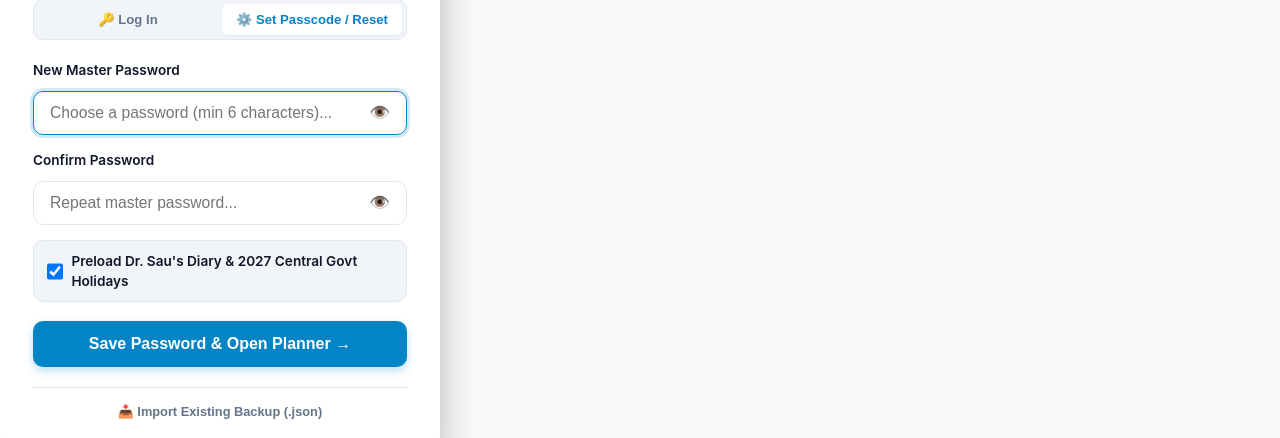
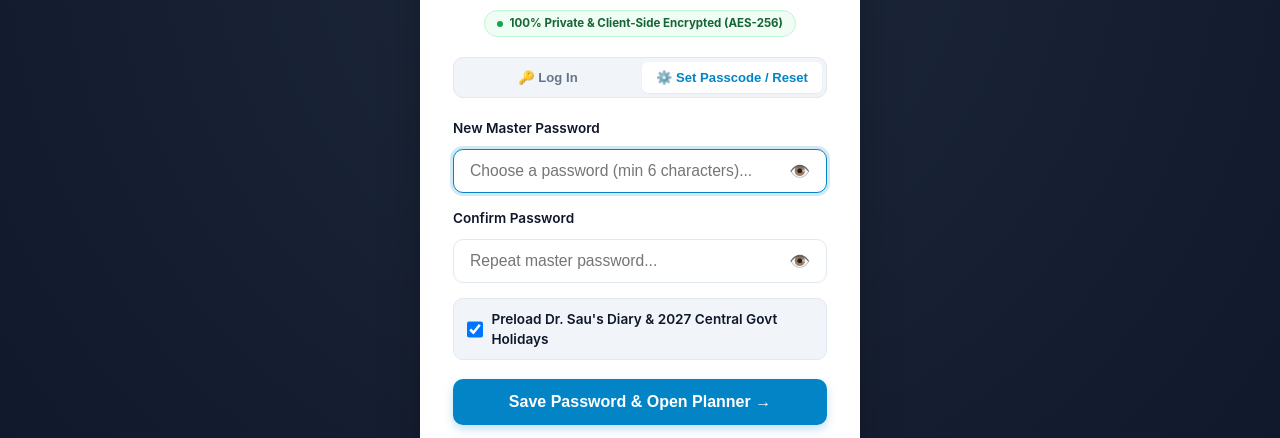
Before and after one commit to arka1985/digital_planner, a plain HTML site: page index.html in a window 1280 px wide. Shown: the part 228-666 px from the top of the page. Drawn offline with Linux system fonts and the light colour scheme.

Commit message:
Fix login page overlay: remove stray CSS error, hide app container when locked, ensure full-screen backdrop

```diff
--- a/css/styles.css
+++ b/css/styles.css
@@ -980,17 +980,21 @@ body {
   padding-left: 1.25rem;
   line-height: 1.45;
 }
-  padding-left: 1.25rem;
-}
 
 /* ---------------------------------------------------------
    LOCK SCREEN & AUTH MODAL
    --------------------------------------------------------- */
 .lock-screen-wrapper {
   position: fixed;
-  inset: 0;
+  top: 0;
+  left: 0;
+  right: 0;
+  bottom: 0;
+  width: 100vw;
+  height: 100vh;
+  min-height: 100vh;
   background: radial-gradient(circle at 50% 20%, #1e293b 0%, #0f172a 100%);
-  z-index: 100;
+  z-index: 9999;
   display: flex;
   align-items: center;
   justify-content: center;
--- a/index.html
+++ b/index.html
@@ -119,10 +119,12 @@
   <input type="file" id="import-file-input" accept=".json" style="display: none;">
 
   <!-- =========================================================================
-       APPLICATION HEADER
+       APPLICATION CONTAINER (Hidden while locked)
        ========================================================================= -->
-  <header class="app-header">
-    <div class="header-container">
+  <div id="app-container" style="display: none;">
+    <!-- APPLICATION HEADER -->
+    <header class="app-header">
+      <div class="header-container">
       <!-- Brand & Profile -->
       <div class="brand-section">
         <div class="app-logo-badge">
@@ -294,6 +296,7 @@
       <!-- Populated dynamically -->
     </section>
   </main>
+  </div> <!-- /app-container -->
 
   <!-- =========================================================================
        MODAL: ADD / EDIT SCHEDULE ENTRY (WITH REAL-TIME CONFLICT WARNING)
--- a/js/app.js
+++ b/js/app.js
@@ -49,6 +49,9 @@
     btnShowImportBackup: document.getElementById('btn-show-import-backup'),
     btnSetupImportLink: document.getElementById('btn-setup-import-link'),
     importFileInput: document.getElementById('import-file-input'),
+
+    // App Wrapper
+    appContainer: document.getElementById('app-container'),
 
     // App Header
     appProfileTitle: document.getElementById('app-profile-title'),
@@ -172,6 +175,10 @@
     el.unlockSection.style.display = 'block';
     el.setupSection.style.display = 'none';
 
+    if (el.appContainer) {
+      el.appContainer.style.display = 'none';
+    }
+
     if (el.tabLogin && el.tabSetup) {
       el.tabLogin.classList.add('active');
       el.tabSetup.classList.remove('active');
@@ -187,6 +194,10 @@
     el.unlockSection.style.display = 'none';
     el.setupSection.style.display = 'block';
 
+    if (el.appContainer) {
+      el.appContainer.style.display = 'none';
+    }
+
     if (el.tabLogin && el.tabSetup) {
       el.tabSetup.classList.add('active');
       el.tabLogin.classList.remove('active');
@@ -200,6 +211,9 @@
 
   function unlockSuccess(data) {
     el.lockScreen.style.display = 'none';
+    if (el.appContainer) {
+      el.appContainer.style.display = 'block';
+    }
     state.events = data.events || [];
     state.profile = data.profile || state.profile;
     state.currentYear = state.profile.defaultYear || 2026;
```
